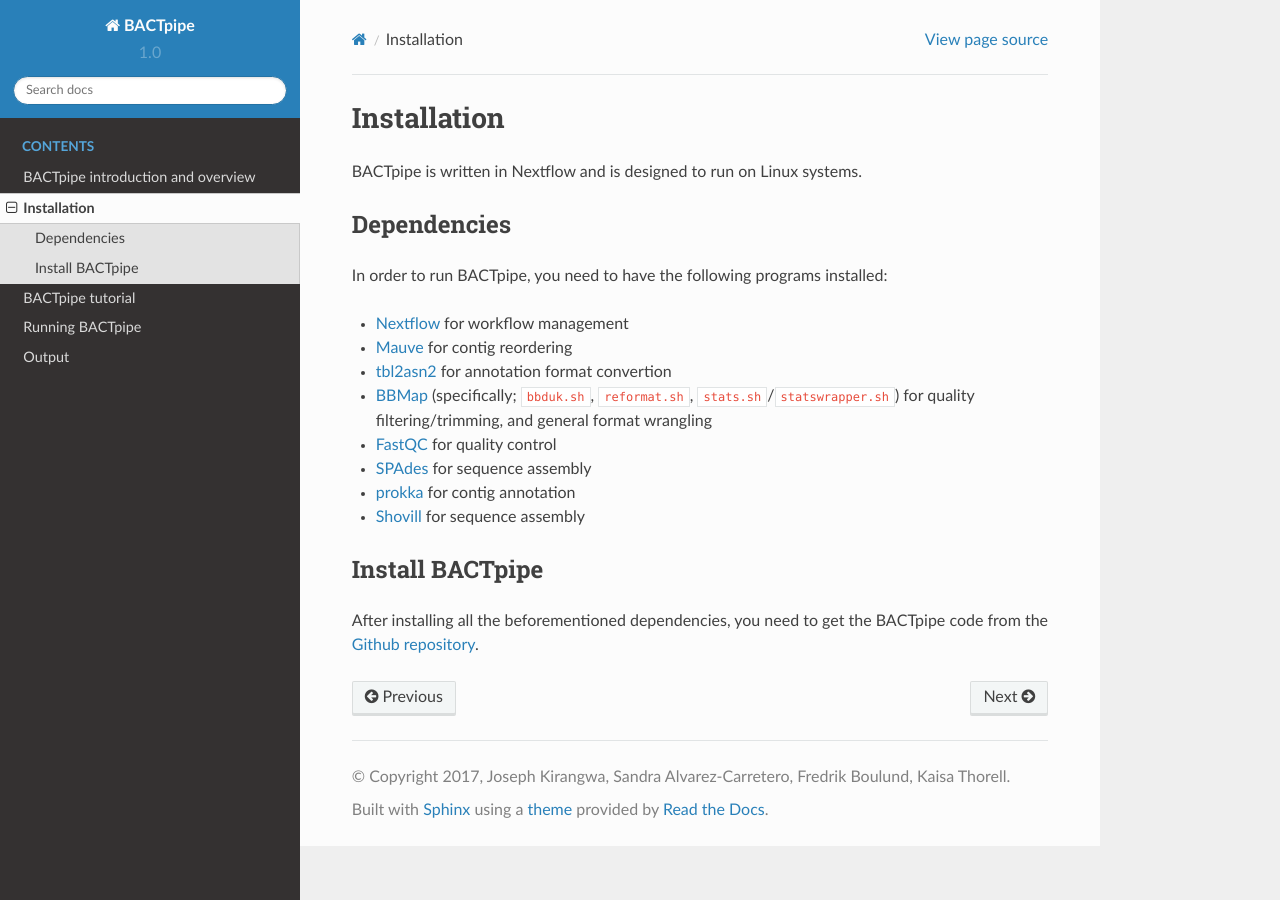
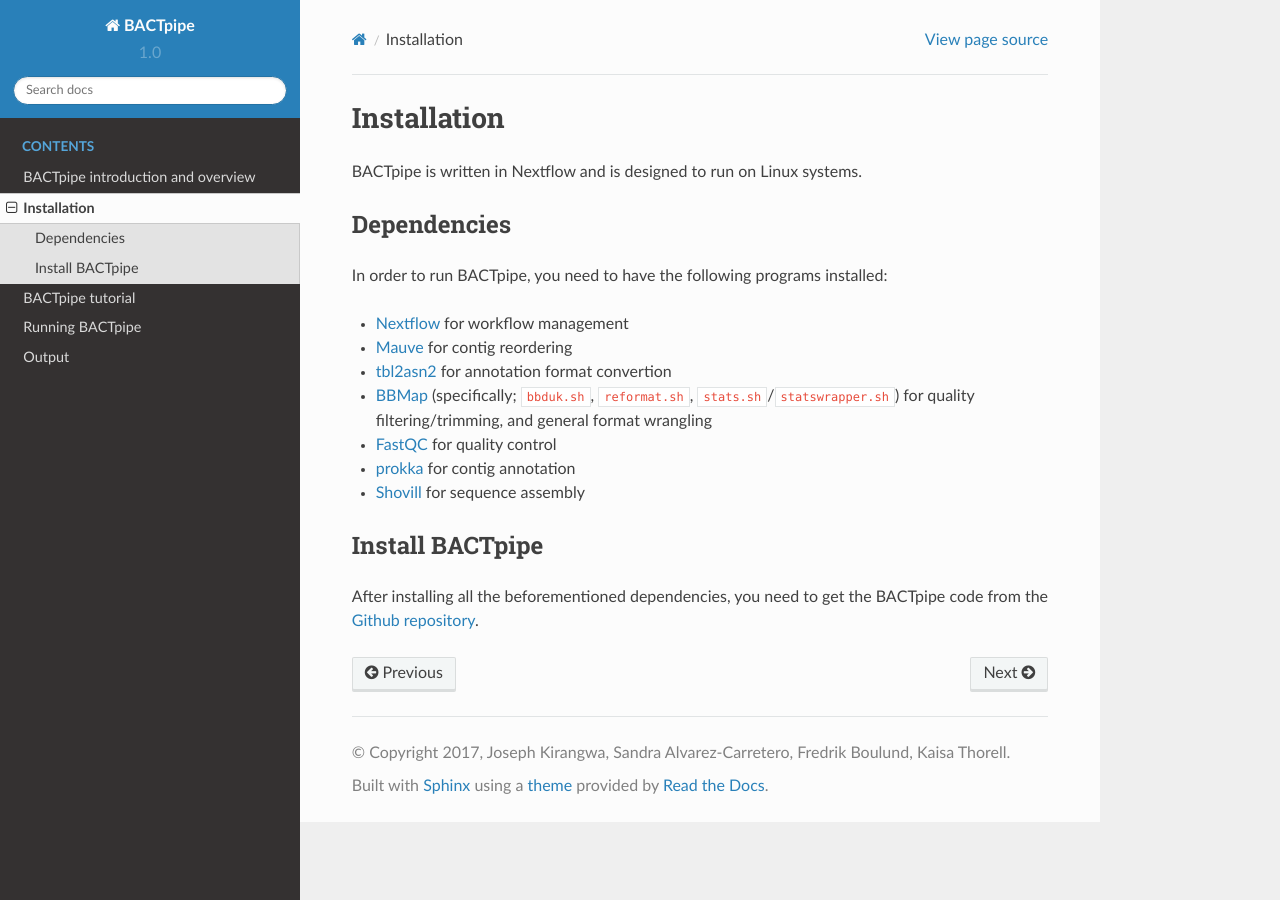
Before and after one commit to ctmrbio/BACTpipe, a Sphinx documentation site: the page built from docs/source/installation.rst, in a window 1280 px wide. Built offline with Sphinx 7.4.7 and the Read the Docs theme 2.0.0, drawn with Linux system fonts in a browser that asks for light colours.

Commit message:
Remove SPAdes from dependencies list

```diff
--- a/docs/source/installation.rst
+++ b/docs/source/installation.rst
@@ -12,7 +12,6 @@
 - `BBMap`_ (specifically; ``bbduk.sh``, ``reformat.sh``, ``stats.sh``/``statswrapper.sh``)
   for quality filtering/trimming, and general format wrangling
 - `FastQC`_ for quality control
-- `SPAdes`_ for sequence assembly
 - `prokka`_ for contig annotation
 - `Shovill`_ for sequence assembly
 
```
